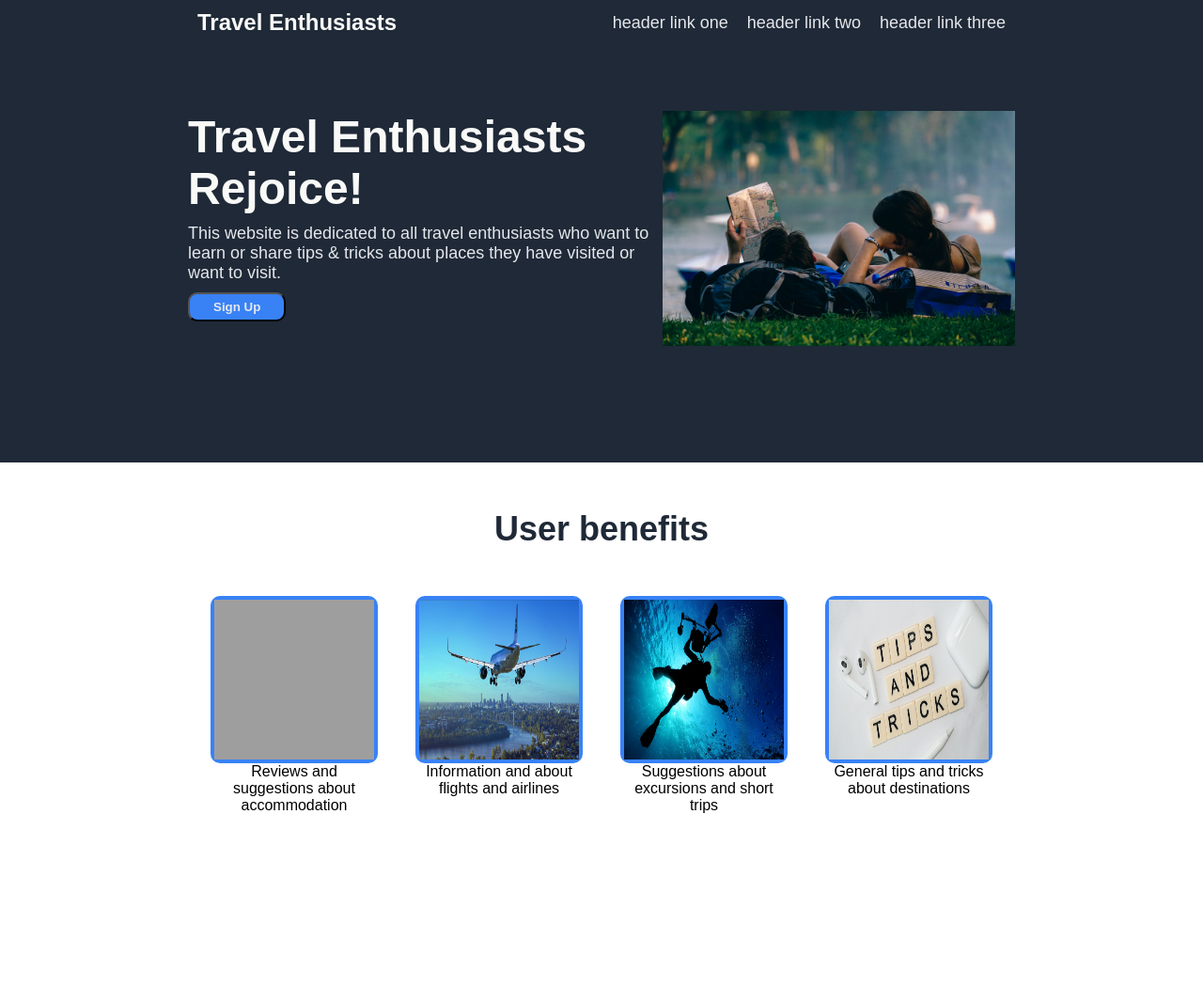
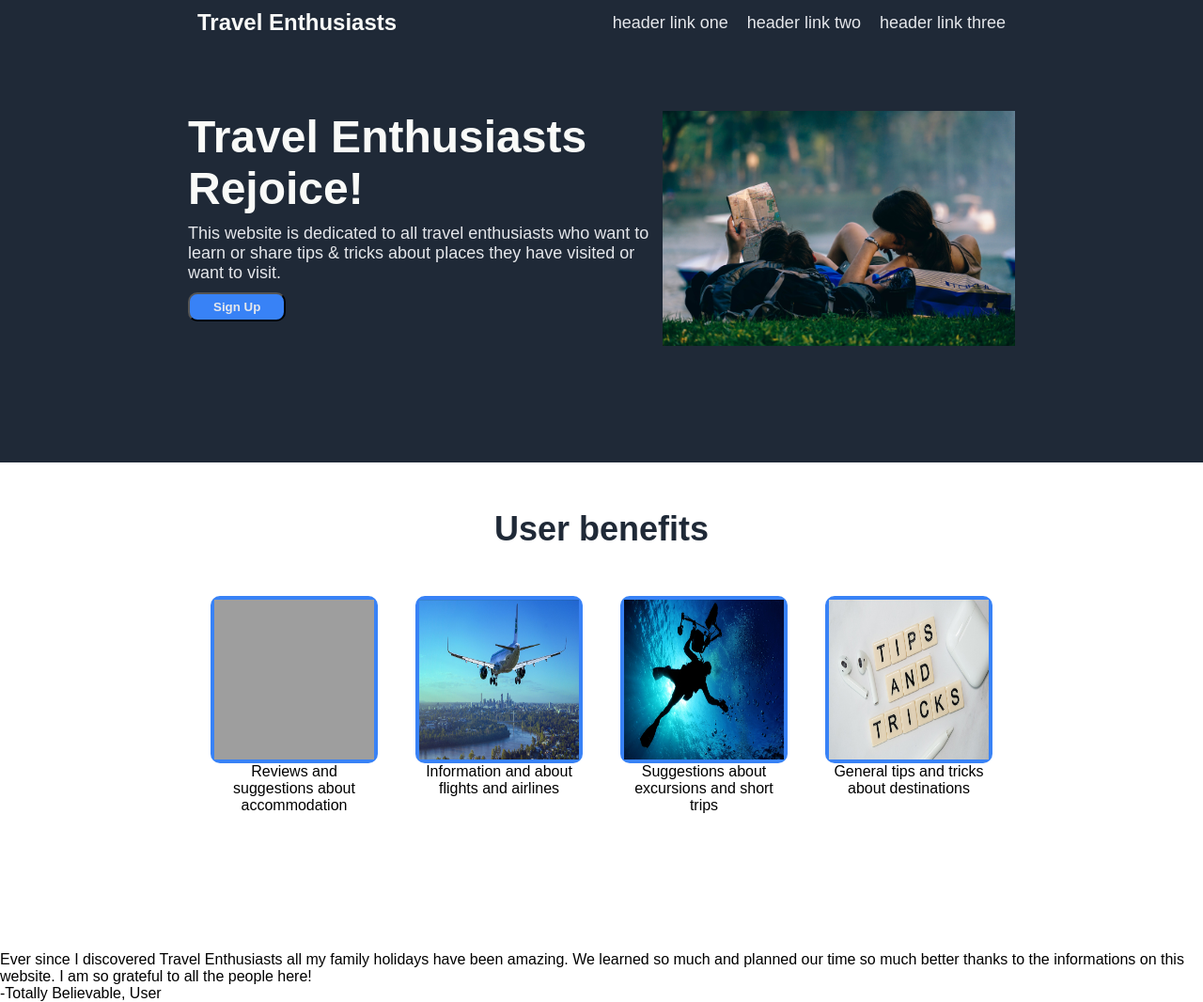
Before and after one commit to Viforu/odin-landingpage, a plain HTML site: page index.html in a window 1280 px wide. Shown: the whole page at 94% size. Before the commit the page ends 1012 px from the top, so only its background shows below. Drawn offline with Linux system fonts and the light colour scheme; grey boxes are pictures that could not be loaded.

Commit message:
add section3 of the landing page

```diff
--- a/index.html
+++ b/index.html
@@ -55,4 +55,12 @@
             </div>
         </div>
     </div>
+    <div class="section3">
+        <div class="quote">
+            <p>Ever since I discovered Travel Enthusiasts all my family holidays have been amazing. We learned so much and planned our time so much better thanks to the informations on this website. I am so grateful to all the people here!</p>
+        </div>
+        <div class="user-quote">
+            <p>-Totally Believable, User</p>
+        </div>
+    </div>
 </html>
```
